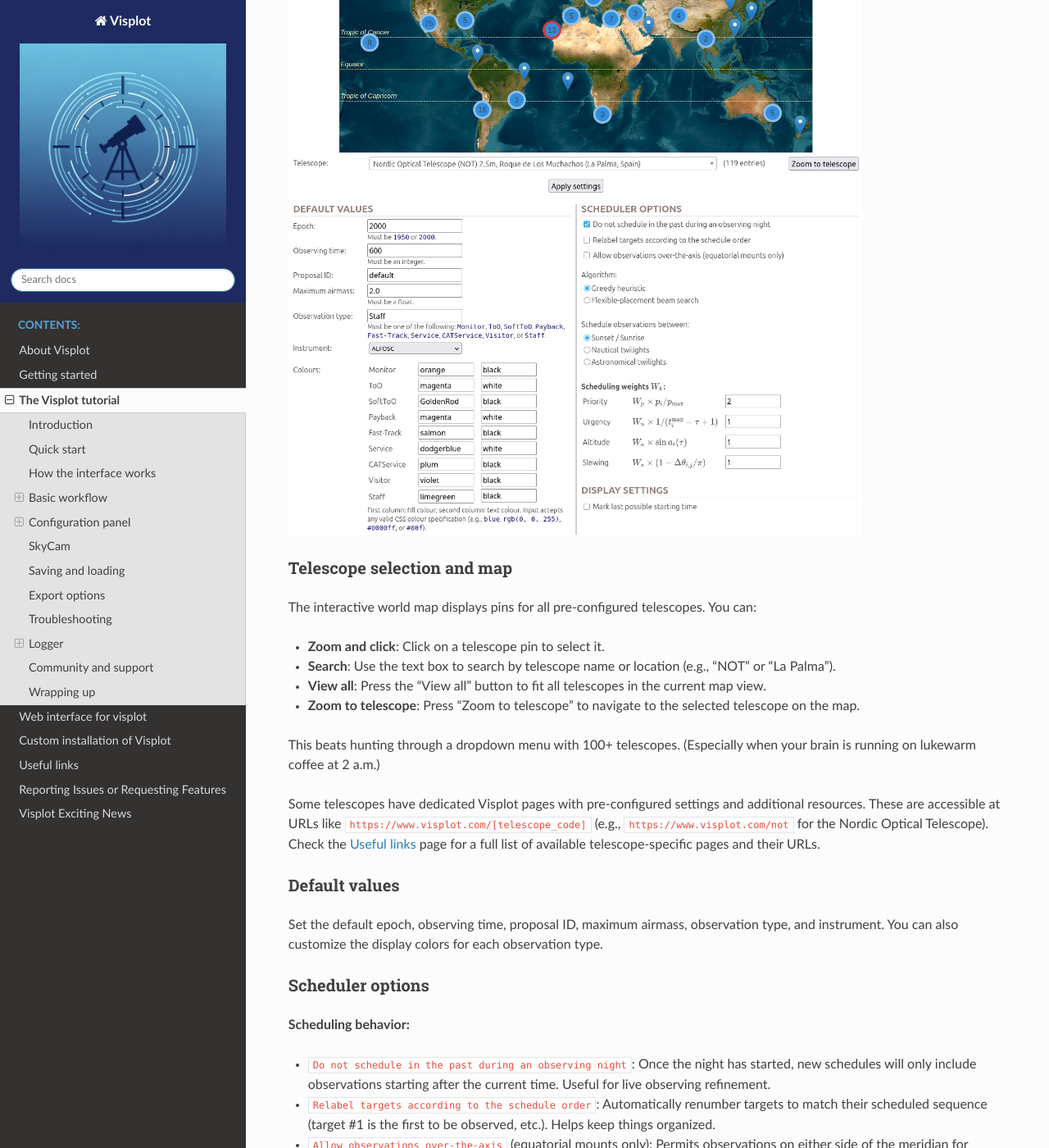
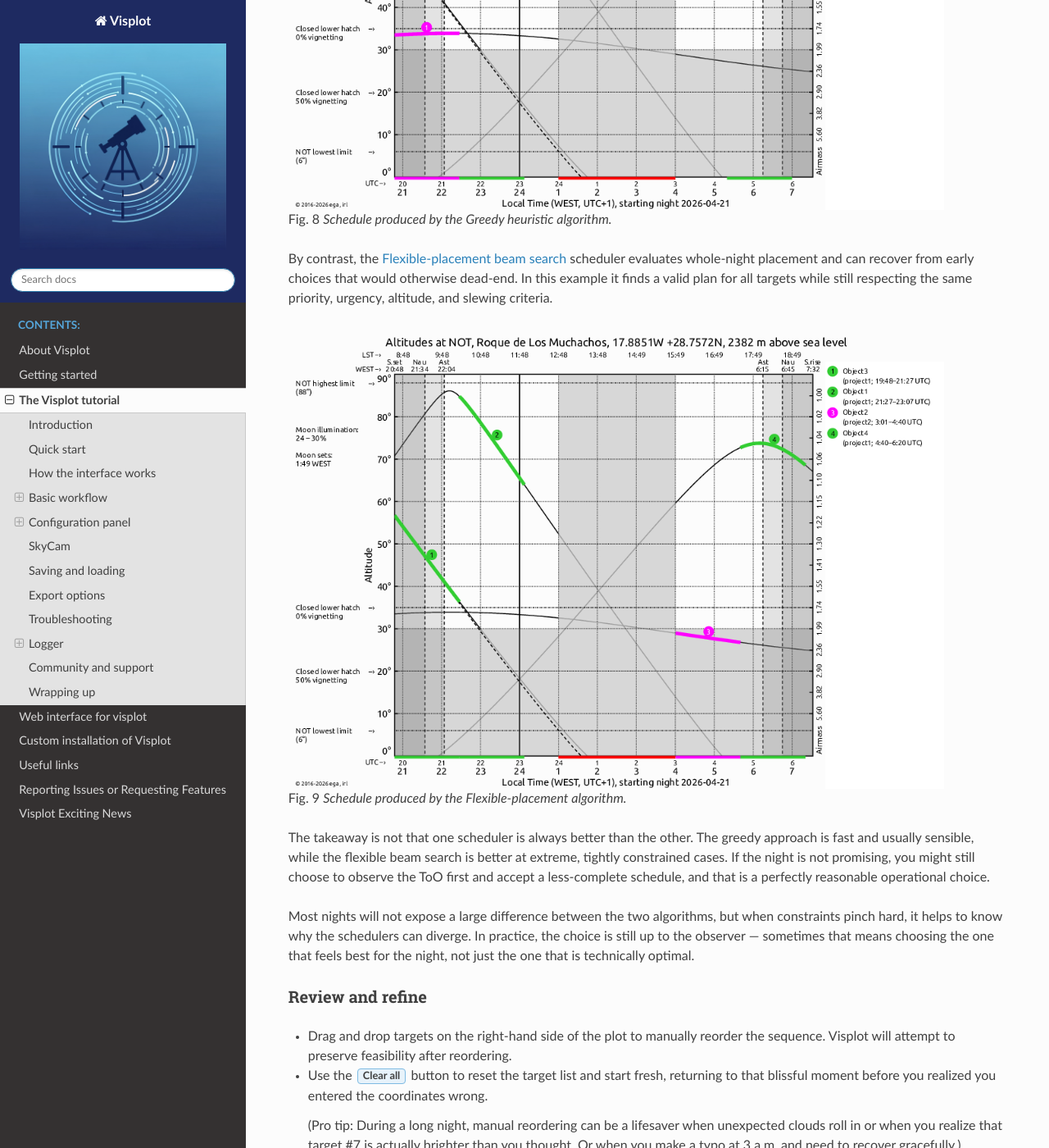
Before and after one commit to egafton/visplot, a Sphinx documentation site: the page built from docs/tutorial.rst, in a window 1280 px wide and 1400 px high, scrolled down 8314 px. Shown: the whole window at 82% size. Built offline with Sphinx 7.4.7 and the Read the Docs theme 3.1.0, drawn with Linux system fonts in a browser that asks for light colours; some of the changed text lies outside the part shown.

Commit message:
adding section comparing the two schedulers with an extreme case

```diff
--- a/docs/tutorial.rst
+++ b/docs/tutorial.rst
@@ -288,6 +288,53 @@
 
    Example output from the flexible-placement beam search algorithm.
 
+When the schedulers disagree: a deeper comparison
+^^^^^^^^^^^^^^^^^^^^^^^^^^^^^^^^^^^^^^^^^^^^^^^^^
+
+This is a good test case for the two scheduling engines. We use a small set of long observations clustered in the first part of the night, plus a long `Offline` block that leaves the end of the night mostly empty.
+
+.. code:: text
+
+  Object1 10 00 0  25 00 0 2000 6000 project1 2.0       Staff ALFOSC 0 1
+  Object2 10 00 0  85 00 0 2000 6000 project2 3         ToO   ALFOSC 0 3
+  Object3 06 00 0  35 00 0 2000 6000 project1 2.0       Staff ALFOSC 0 1
+  Object4 18 00 0  45 00 0 2000 6000 project1 2.0       Staff ALFOSC 0 1
+  Offline                          *          UTC[24-3]
+
+The first three objects compete for the same early-night window, while the last target is only safely observable after the offline period.
+
+
+.. _fig.scheduled_extreme:
+.. figure:: figs/schedule_extreme.png
+   :alt: Extreme target placement scenario
+   :width: 1000px
+
+   Extreme target placement scenario.
+
+When we run the :ref:`tut-schedule.heuristic` scheduler, it selects the highest-scoring target at each step. In this case, that means the high-priority ToO is chosen early and target 4 is pushed out of the feasible window, leaving about 2:44 of empty time.
+
+
+.. _fig.scheduled_extreme_heuristic:
+.. figure:: figs/schedule_extreme_heuristic.png
+   :alt: Greedy heuristic schedule result
+   :width: 800px
+
+   Schedule produced by the `Greedy heuristic` algorithm.
+
+By contrast, the :ref:`tut-schedule.flexible` scheduler evaluates whole-night placement and can recover from early choices that would otherwise dead-end. In this example it finds a valid plan for all targets while still respecting the same priority, urgency, altitude, and slewing criteria.
+
+.. _fig.scheduled_extreme_flexible:
+.. figure:: figs/schedule_extreme_flexible.png
+   :alt: Flexible-placement schedule result
+   :width: 800px
+
+   Schedule produced by the `Flexible-placement` algorithm.
+
+The takeaway is not that one scheduler is always better than the other. The greedy approach is fast and usually sensible, while the flexible beam search is better at extreme, tightly constrained cases. If the night is not promising, you might still choose to observe the ToO first and accept a less-complete schedule, and that is a perfectly reasonable operational choice.
+
+Most nights will not expose a large difference between the two algorithms, but when constraints pinch hard, it helps to know why the schedulers can diverge. In practice, the choice is still up to the observer — sometimes that means choosing the one that feels best for the night, not just the one that is technically optimal.
+
+
 
 Review and refine
 -----------------
@@ -351,7 +398,7 @@
 This beats hunting through a dropdown menu with 100+ telescopes. (Especially when your brain is running on lukewarm coffee at 2 a.m.)
 
 Telescope-specific pages
-""""""""""""""""""""""""
+^^^^^^^^^^^^^^^^^^^^^^^^^
 
 Some telescopes have dedicated Visplot pages with pre-configured settings and additional resources. These are accessible at URLs like ``https://www.visplot.com/[telescope_code]`` (e.g., ``https://www.visplot.com/not`` for the Nordic Optical Telescope). Check the :ref:`links` page for a full list of available telescope-specific pages and their URLs.
 
```
Also changed, not shown: docs/figs/schedule_extreme.png (added), docs/figs/schedule_extreme_flexible.png (added), docs/figs/schedule_extreme_heuristic.png (added).
